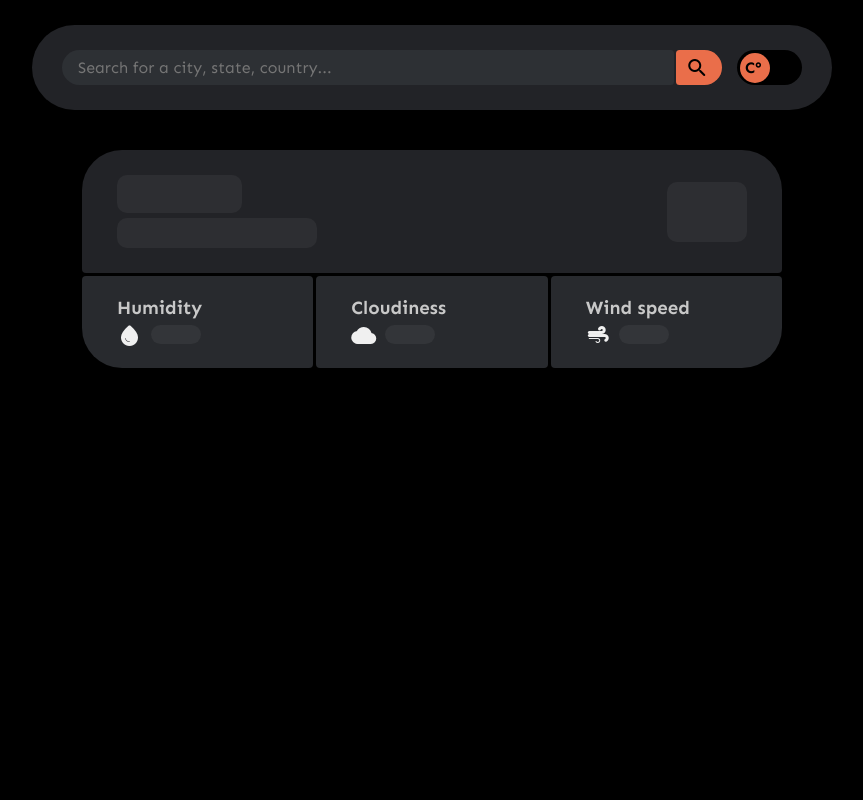
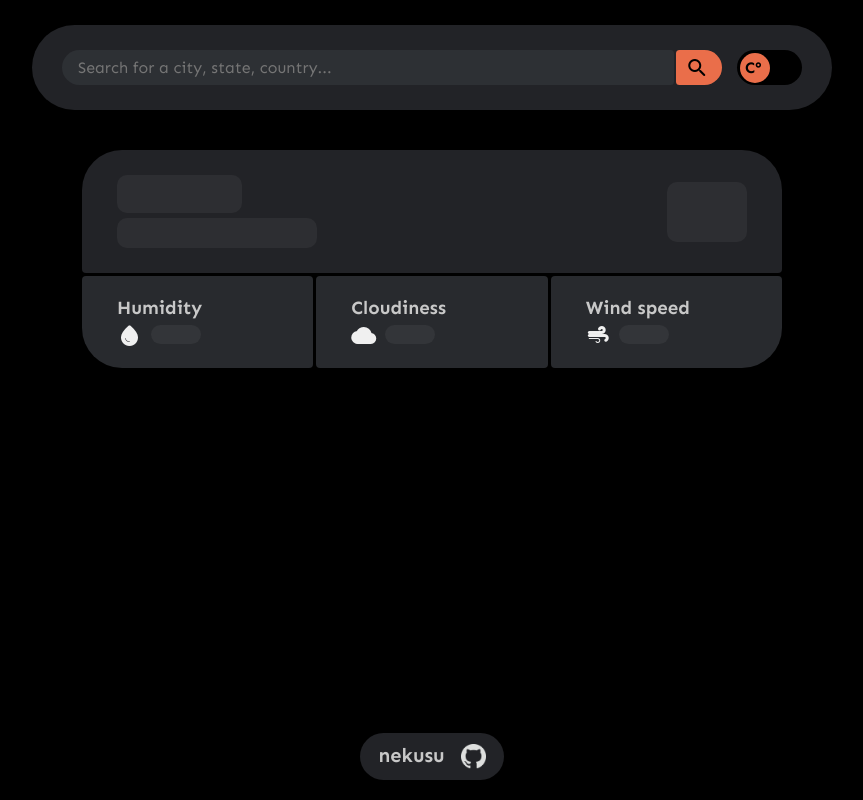
Before and after one commit to nekusu/weather-app, a plain HTML site: page index.html in a window 1280 px wide. Shown: the whole page, without its empty margins (208-1071 px from the left). Drawn offline with Linux system fonts and the light colour scheme.

Commit message:
Add GitHub button

```diff
--- a/index.html
+++ b/index.html
@@ -56,6 +56,9 @@
 		<div id="hourly"></div>
 		<div id="daily"></div>
 	</div>
+	<a id="github" href="https://github.com/nekusu" target="_blank" title="Check my GitHub!">nekusu
+		<img src="github.png" alt="GitHub">
+	</a>
 	<script src=" bundle.js"></script>
 </body>
 
--- a/style.css
+++ b/style.css
@@ -337,6 +337,31 @@ header {
 	font-size: 20px;
 }
 
+#github {
+	padding: 10px 18px;
+	background-color: var(--bg);
+	color: var(--text2);
+	border-radius: 25px;
+	transition: var(--transition);
+	position: fixed;
+	bottom: 20px;
+	font-size: 20px;
+	font-weight: 700;
+	text-decoration: none;
+}
+#github img {
+	height: 25px;
+	margin-left: 10px;
+	position: relative;
+	top: -1px;
+	vertical-align: middle;
+	filter: invert(.95);
+}
+#github:hover {
+	background-color: var(--bg2);
+	transform: scale(1.05);
+}
+
 @media screen and (max-width: 490px) {
 	#weather-details > div {
 		display: flex;
```
Also changed, not shown: github.png (added).
